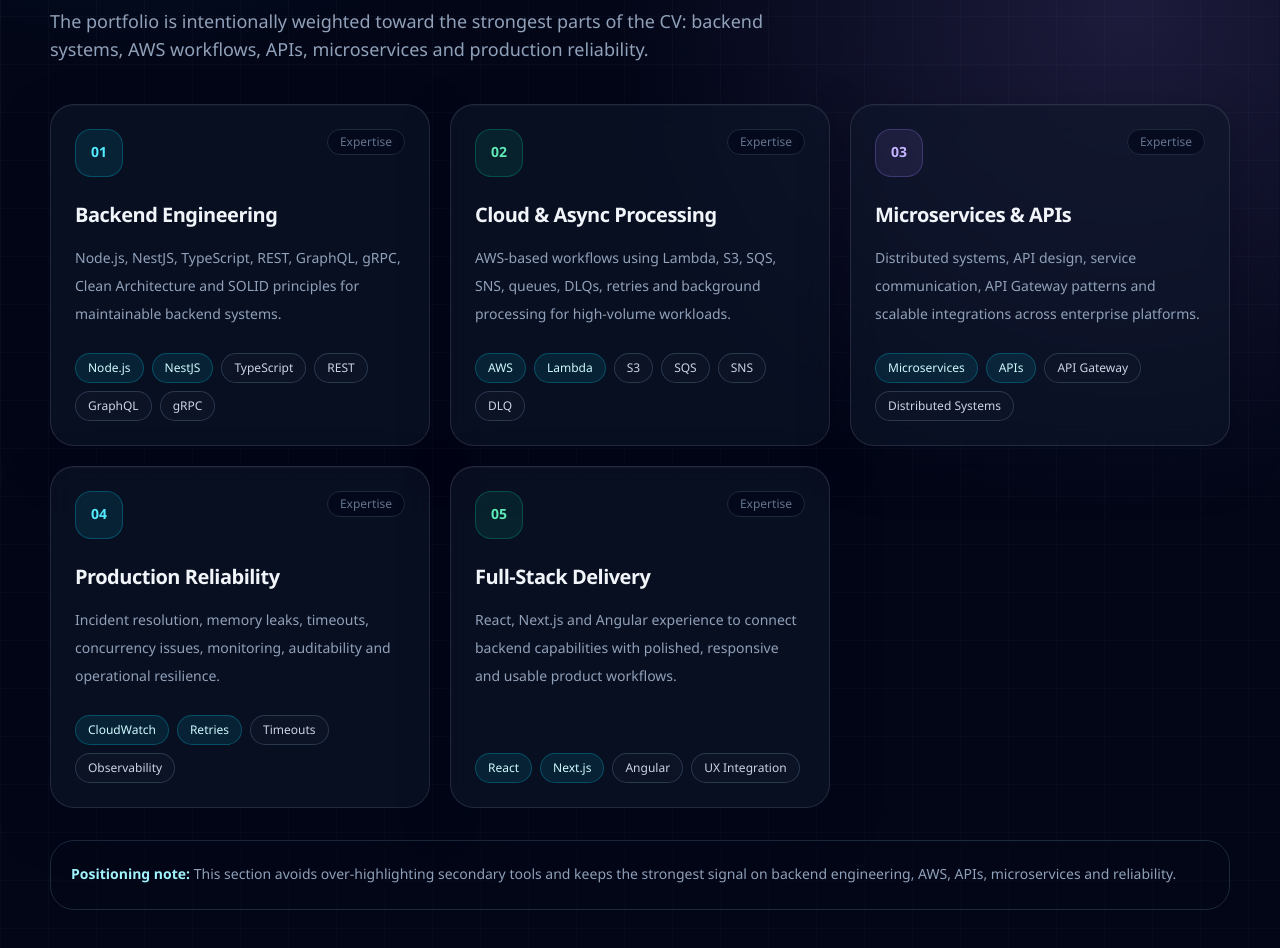
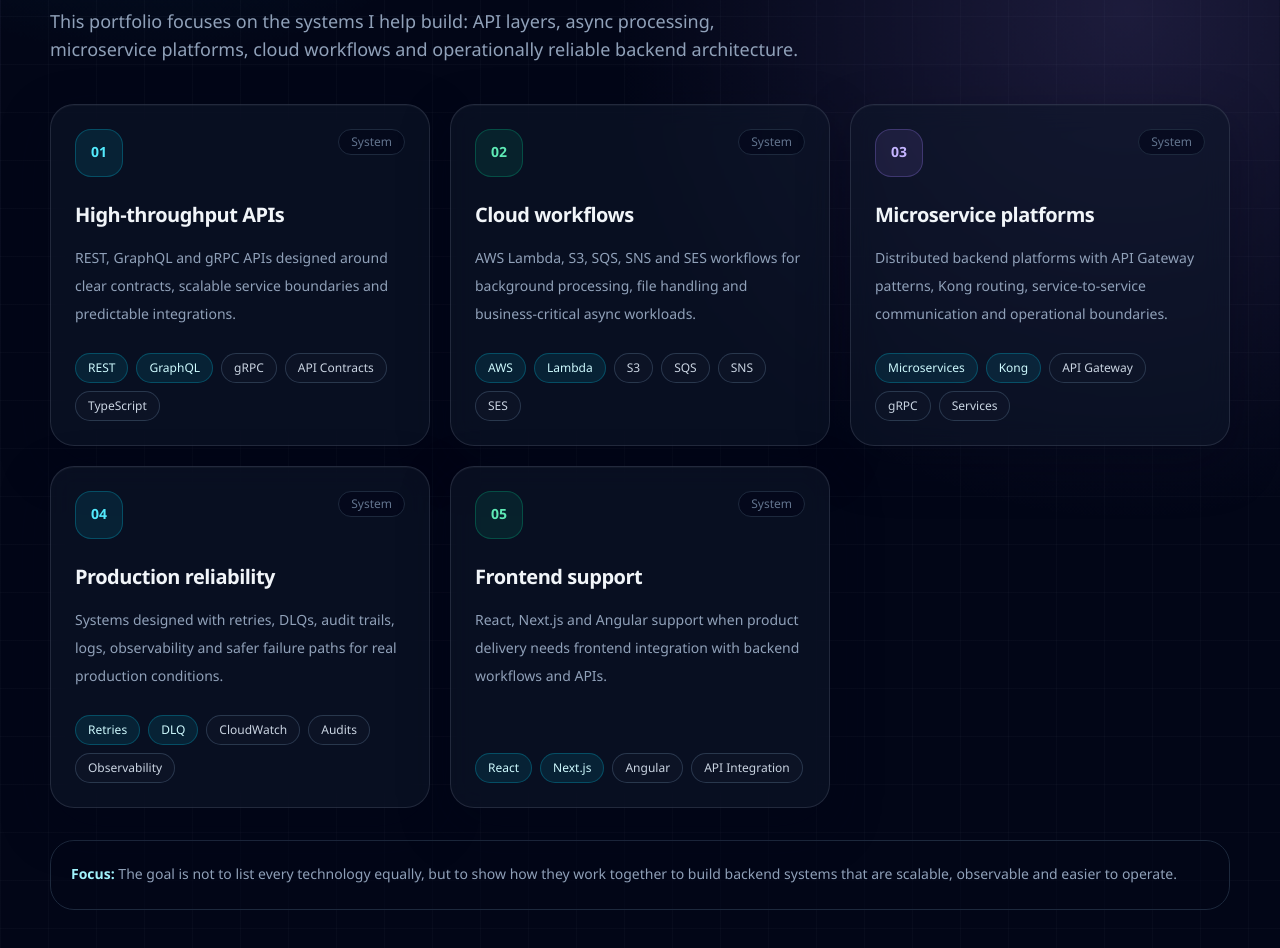
Before and after one commit to giordanap/portfolio, a Next.js app: page / in a window 1280 px wide. Shown: the part 1280-2228 px from the top of the page. Built offline with nearby package versions, Linux system fonts and the light colour scheme.

Commit message:
feat: transform expertise into what i build
Reframed the expertise section into a systems-focused What I Build section.

```diff
--- a/src/components/sections/expertise-section.tsx
+++ b/src/components/sections/expertise-section.tsx
@@ -5,45 +5,45 @@ import { Badge } from "@/components/ui/badge";
 import { GlassCard } from "@/components/ui/glass-card";
 import { TechPill } from "@/components/ui/tech-pill";
 
-const expertiseItems = [
+const buildItems = [
   {
     number: "01",
-    title: "Backend Engineering",
+    title: "High-throughput APIs",
     description:
-      "Node.js, NestJS, TypeScript, REST, GraphQL, gRPC, Clean Architecture and SOLID principles for maintainable backend systems.",
-    tags: ["Node.js", "NestJS", "TypeScript", "REST", "GraphQL", "gRPC"],
+      "REST, GraphQL and gRPC APIs designed around clear contracts, scalable service boundaries and predictable integrations.",
+    tags: ["REST", "GraphQL", "gRPC", "API Contracts", "TypeScript"],
     tone: "cyan",
   },
   {
     number: "02",
-    title: "Cloud & Async Processing",
+    title: "Cloud workflows",
     description:
-      "AWS-based workflows using Lambda, S3, SQS, SNS, queues, DLQs, retries and background processing for high-volume workloads.",
-    tags: ["AWS", "Lambda", "S3", "SQS", "SNS", "DLQ"],
+      "AWS Lambda, S3, SQS, SNS and SES workflows for background processing, file handling and business-critical async workloads.",
+    tags: ["AWS", "Lambda", "S3", "SQS", "SNS", "SES"],
     tone: "emerald",
   },
   {
     number: "03",
-    title: "Microservices & APIs",
+    title: "Microservice platforms",
     description:
-      "Distributed systems, API design, service communication, API Gateway patterns and scalable integrations across enterprise platforms.",
-    tags: ["Microservices", "APIs", "API Gateway", "Distributed Systems"],
+      "Distributed backend platforms with API Gateway patterns, Kong routing, service-to-service communication and operational boundaries.",
+    tags: ["Microservices", "Kong", "API Gateway", "gRPC", "Services"],
     tone: "violet",
   },
   {
     number: "04",
-    title: "Production Reliability",
+    title: "Production reliability",
     description:
-      "Incident resolution, memory leaks, timeouts, concurrency issues, monitoring, auditability and operational resilience.",
-    tags: ["CloudWatch", "Retries", "Timeouts", "Observability"],
+      "Systems designed with retries, DLQs, audit trails, logs, observability and safer failure paths for real production conditions.",
+    tags: ["Retries", "DLQ", "CloudWatch", "Audits", "Observability"],
     tone: "cyan",
   },
   {
     number: "05",
-    title: "Full-Stack Delivery",
+    title: "Frontend support",
     description:
-      "React, Next.js and Angular experience to connect backend capabilities with polished, responsive and usable product workflows.",
-    tags: ["React", "Next.js", "Angular", "UX Integration"],
+      "React, Next.js and Angular support when product delivery needs frontend integration with backend workflows and APIs.",
+    tags: ["React", "Next.js", "Angular", "API Integration"],
     tone: "emerald",
   },
 ] as const;
@@ -58,12 +58,12 @@ export function ExpertiseSection() {
   return (
     <Section
       id="expertise"
-      eyebrow="Core expertise"
-      title="Backend-first engineering with cloud and product delivery range."
-      description="The portfolio is intentionally weighted toward the strongest parts of the CV: backend systems, AWS workflows, APIs, microservices and production reliability."
+      eyebrow="What I build"
+      title="Backend systems designed for APIs, cloud workflows and production reliability."
+      description="This portfolio focuses on the systems I help build: API layers, async processing, microservice platforms, cloud workflows and operationally reliable backend architecture."
     >
       <Stagger className="grid gap-5 md:grid-cols-2 xl:grid-cols-3">
-        {expertiseItems.map((item) => (
+        {buildItems.map((item) => (
           <StaggerItem key={item.title}>
             <GlassCard className="group flex h-full flex-col p-6 transition duration-300 hover:-translate-y-1 hover:border-cyan-400/35">
               <div className="mb-6 flex items-start justify-between gap-4">
@@ -73,7 +73,7 @@ export function ExpertiseSection() {
                   {item.number}
                 </span>
 
-                <Badge variant="muted">Expertise</Badge>
+                <Badge variant="muted">System</Badge>
               </div>
 
               <h3 className="text-xl font-semibold tracking-tight text-slate-100">
@@ -98,10 +98,10 @@ export function ExpertiseSection() {
 
       <Reveal direction="up" delay={0.1}>
         <div className="mt-8 rounded-3xl border border-slate-800 bg-slate-950/50 p-5 text-sm leading-7 text-slate-400">
-          <span className="font-semibold text-cyan-200">Positioning note:</span>{" "}
-          This section avoids over-highlighting secondary tools and keeps the
-          strongest signal on backend engineering, AWS, APIs, microservices and
-          reliability.
+          <span className="font-semibold text-cyan-200">Focus:</span>{" "}
+          The goal is not to list every technology equally, but to show how they
+          work together to build backend systems that are scalable, observable
+          and easier to operate.
         </div>
       </Reveal>
     </Section>
```
